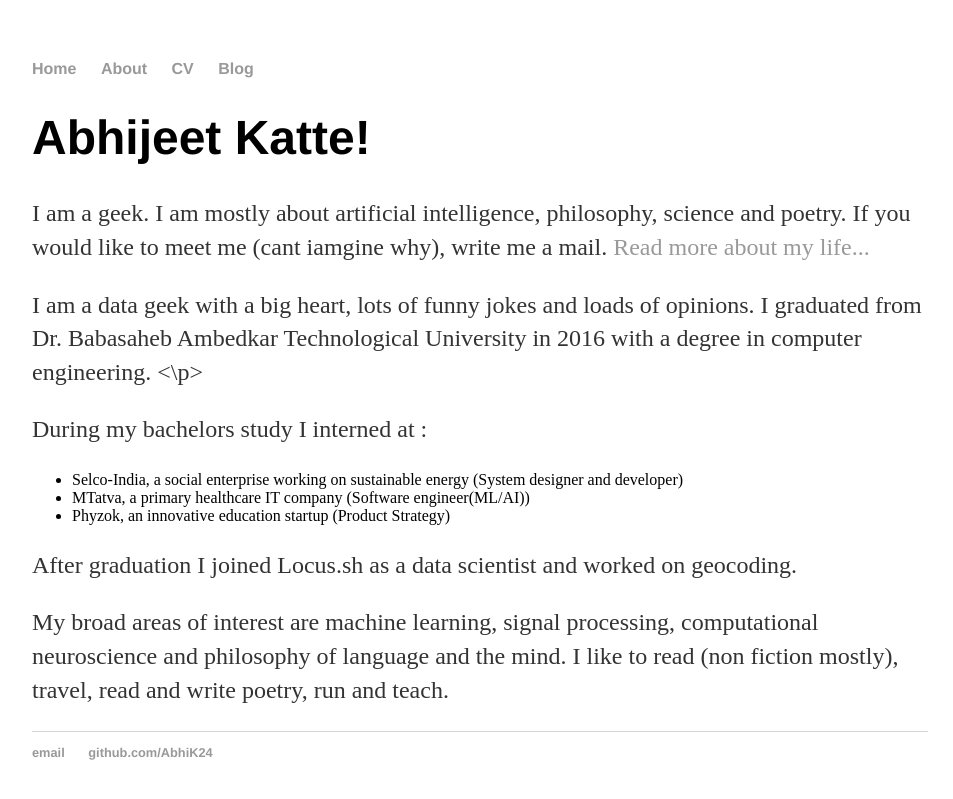
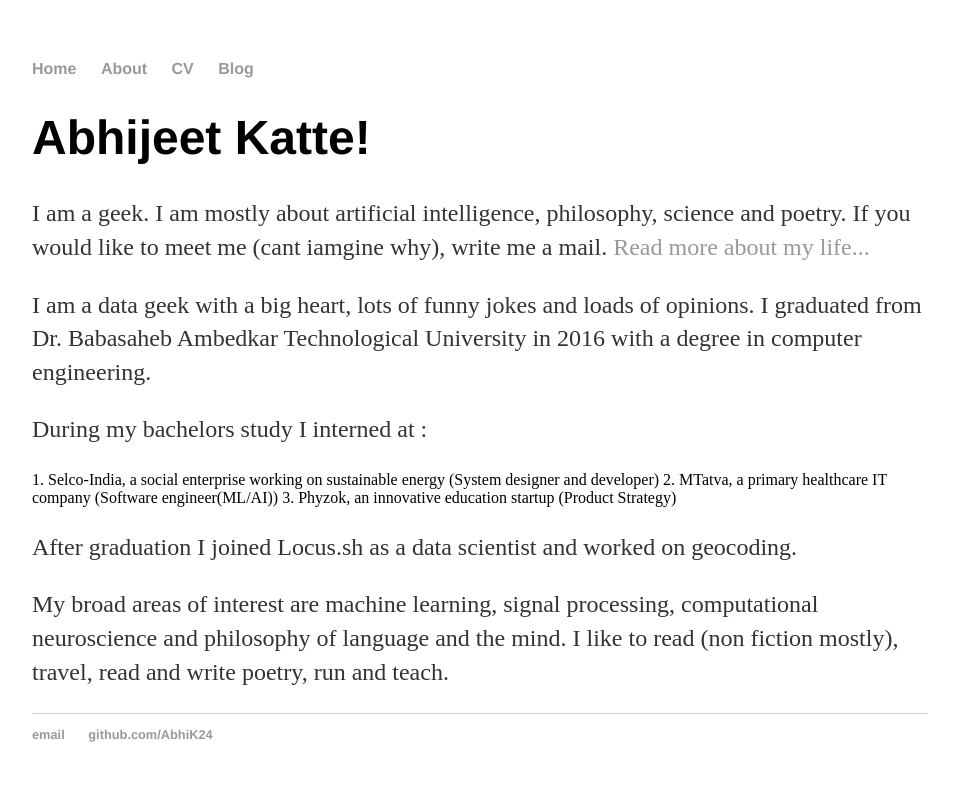
Before and after one commit to AbhiK24/abhik24.github.io, a Jekyll site: the page built from about/index.html, in a window 1280 px wide. Shown: the top 799 px of the page, without its empty margins (160-1113 px from the left). Built offline with Jekyll 4.4.1, drawn with Linux system fonts in a browser that asks for light colours.

Commit message:
Update index

```diff
--- a/about/index.html
+++ b/about/index.html
@@ -5,13 +5,11 @@ title: Abhijeet Katte, struggling data scientist
 <div class="blurb">
 	<h1> Abhijeet Katte! </h1>
 	<p> I am a geek. I am mostly about artificial intelligence, philosophy, science and poetry. If you would like to meet me (cant iamgine why), write me a mail. <a href = http://abhijeetkatte.wordpress.com> Read more about my life...</a></p>
-	<p> I am a data geek with a big heart, lots of funny jokes and loads of opinions. I graduated from Dr. Babasaheb Ambedkar Technological University in 2016 with a degree in computer engineering. <\p>
+	<p> I am a data geek with a big heart, lots of funny jokes and loads of opinions. I graduated from Dr. Babasaheb Ambedkar Technological University in 2016 with a degree in computer engineering. </p>
         <p> During my bachelors study I interned at : </p>
- <ul>
-    <li>Selco-India, a social enterprise working on sustainable energy (System designer and developer)</li>
-    <li>MTatva, a primary healthcare IT company (Software engineer(ML/AI))</li>
-    <li>Phyzok, an innovative education startup (Product Strategy)</li>
-</ul>
+         1. Selco-India, a social enterprise working on sustainable energy (System designer and developer)
+         2. MTatva, a primary healthcare IT company (Software engineer(ML/AI))
+         3. Phyzok, an innovative education startup (Product Strategy)
 
 <p>After graduation I joined Locus.sh as a data scientist and worked on geocoding.</p>
 
```
